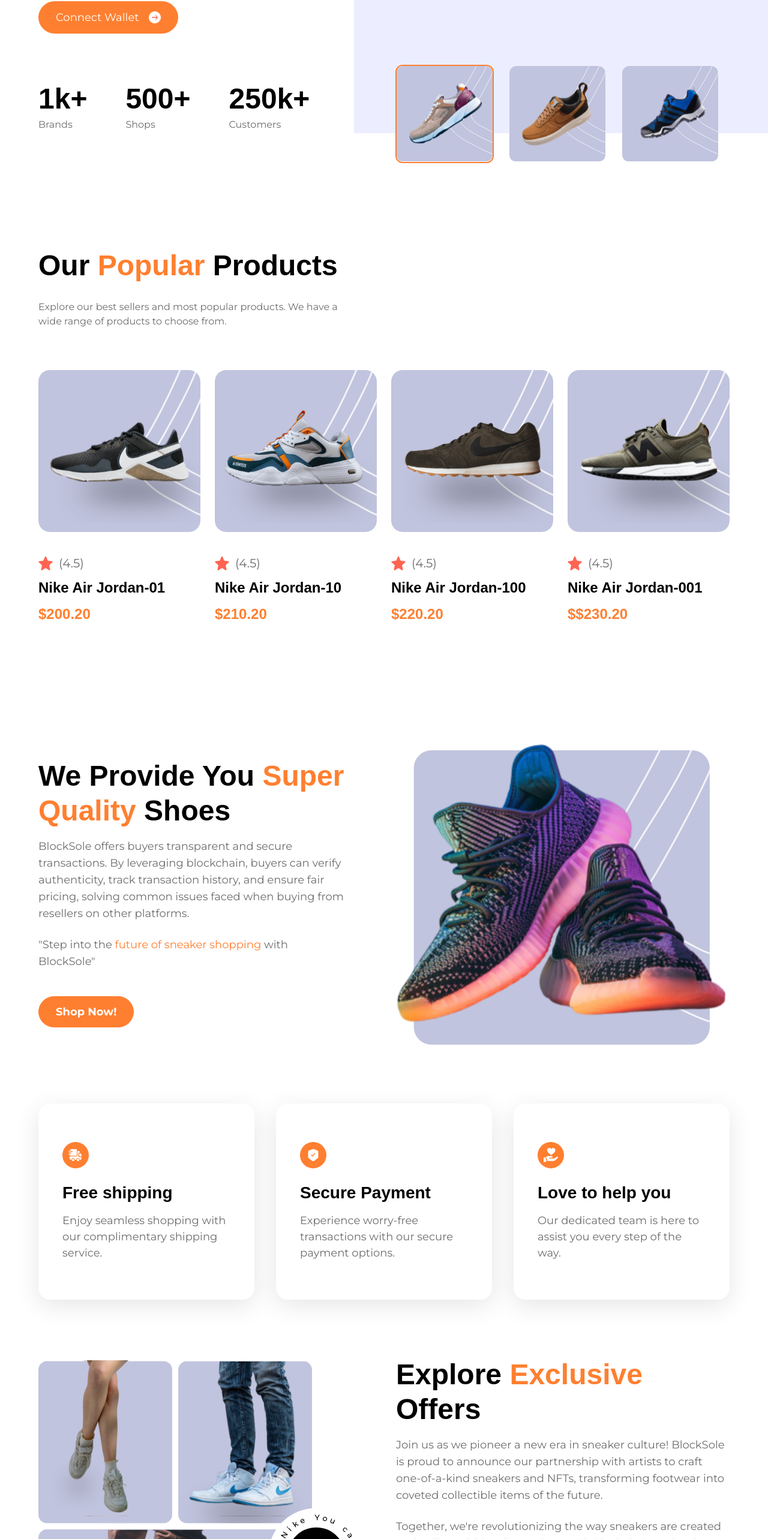
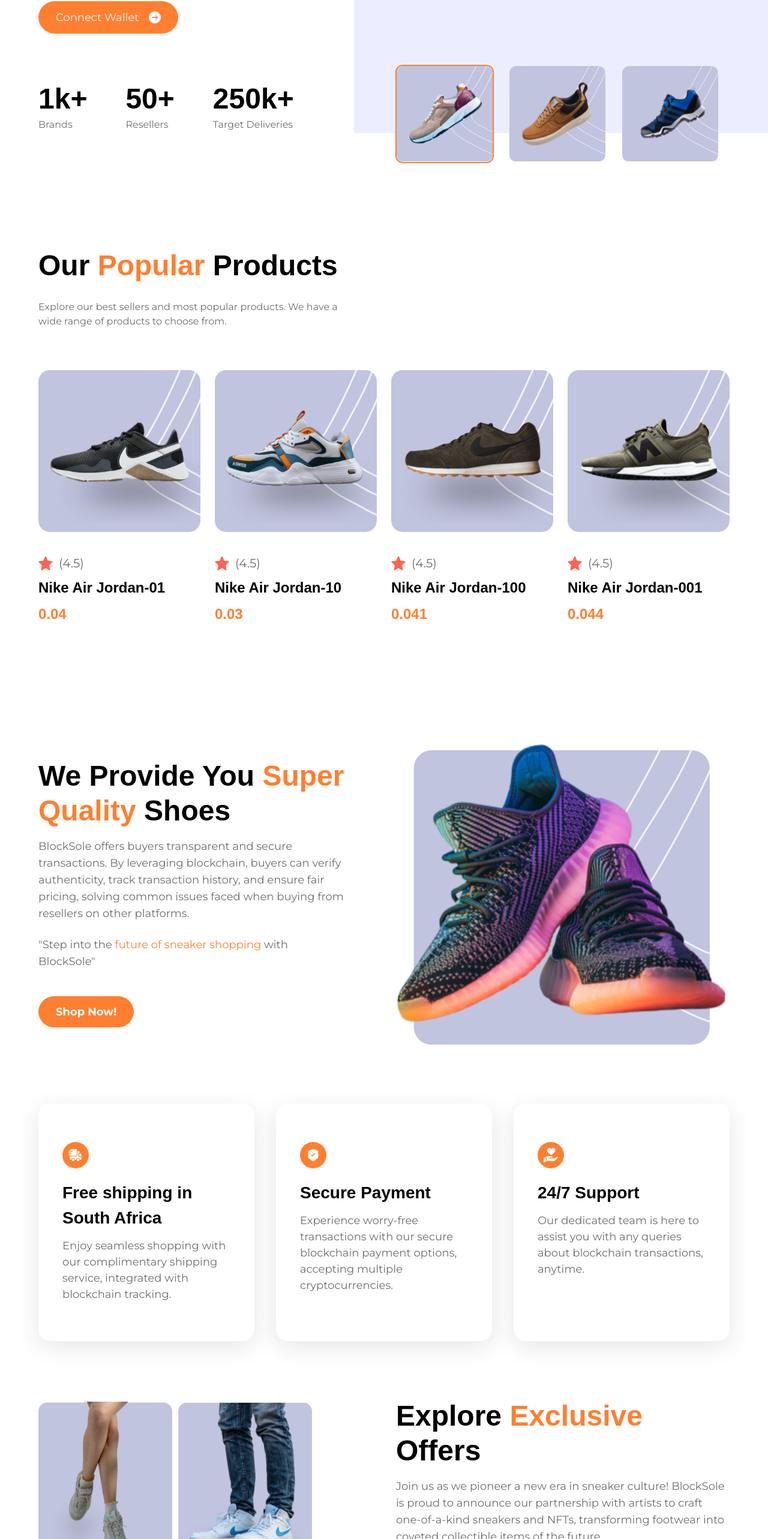
Before and after one commit to MamaKbubu/Blocksole, a React (Vite) app: page / in a window 1280 px wide. Shown: the part 766-3332 px from the top of the page at 60% size. Built offline with nearby package versions, Linux system fonts and the light colour scheme; a web font is replaced by a local one.

Commit message:
frontend ok

```diff
--- a/src/components/Nav.jsx
+++ b/src/components/Nav.jsx
@@ -14,12 +14,13 @@
                 height={60}
                 />
             </a>
-            <ul className='flex-1 flex justify-center items-center gap-16 max-lg:hidden '>
+            <ul className='flex-1 flex justify-center items-center gap-16 max-lg:hidden
+             '>
                 {navLinks.map((item) => (
                     <li key={item.label}>
                         <a
                         href={item.href}
-                        className='font-montserrat leading-normal text-lg text-slate-grey'
+                        className='font-montserrat leading-normal text-lg text-slate-grey hover:text-coral-red'
                         >
                         {item.label}
                         </a>
--- a/src/components/PopularProductCard.jsx
+++ b/src/components/PopularProductCard.jsx
@@ -20,7 +20,7 @@
             {name}
         </h3>
         <p className=" text-coral-red font-palanquin leading-normal font-semibold text-2xl mt-2">
-            ${price}
+            {price}
         </p>
     </div>
   )
--- a/src/components/ReviewCard.jsx
+++ b/src/components/ReviewCard.jsx
@@ -8,7 +8,27 @@
         alt="Customer"
         className="rounded-full object-cover w-[120px] h-[120px]"/>
         <p className="mt-6 max-w-sm text-center info-text">{feedback}</p>
-        <div className="mt-3 flex justify-center items-center gap-2.5">
+        <div className="mt-3 flex justify-center items-center gap-1">
+            <img
+            src={star}
+            width={24}
+            height={24}
+            className="object-contain m-0"/>
+            <img
+            src={star}
+            width={24}
+            height={24}
+            className="object-contain m-0"/>
+            <img
+            src={star}
+            width={24}
+            height={24}
+            className="object-contain m-0"/>
+            <img
+            src={star}
+            width={24}
+            height={24}
+            className="object-contain m-0"/>
             <img
             src={star}
             width={24}
--- a/src/components/ServiceCard.jsx
+++ b/src/components/ServiceCard.jsx
@@ -1,7 +1,7 @@
 const ServiceCard = ({imgURL, label, subtext}) => {
   return (
     <div className="flex-1 sm:w-[350px] sm:min-w-[350px] w-full
-    rounded-[20px] shadow-3xl px-10 py-16">
+    rounded-[20px] shadow-3xl px-10 py-16 cursor-pointer">
         <div className="w-11 h-11 flex justify-center items-center
         bg-coral-red rounded-full">
             <img
--- a/src/constants/index.js
+++ b/src/constants/index.js
@@ -12,79 +12,85 @@
     {
         thumbnail: thumbnailShoe1,
         bigShoe: bigShoe1,
+        description: "Experience the future of sneaker shopping with our decentralized platform. Secure and transparent transactions."
     },
     {
         thumbnail: thumbnailShoe2,
         bigShoe: bigShoe2,
+        description: "Buy and sell sneakers with peace of mind. Enjoy the benefits of blockchain technology."
     },
     {
         thumbnail: thumbnailShoe3,
         bigShoe: bigShoe3,
+        description: "Your favorite sneakers, now available on a secure and decentralized marketplace."
     },
 ];
 
 export const statistics = [
-    { value: '1k+', label: 'Brands' },
-    { value: '500+', label: 'Shops' },
-    { value: '250k+', label: 'Customers' },
+    { value: '1k+', label: 'Brands', description: 'A wide selection of brands, all available on our blockchain-powered platform.' },
+    { value: '50+', label: 'Resellers', description: 'Join hundreds of shops that trust our secure and transparent marketplace.' },
+    { value: '250k+', label: 'Target Deliveries', description: 'Over 250,000 satisfied customers using cryptocurrency for sneaker purchases.' },
 ];
 
 export const products = [
     {
         imgURL: shoe4,
         name: "Nike Air Jordan-01",
-        price: "200.20",
+        price: "0.04",
+        description: "Secure your purchase with cryptocurrency. No middlemen, just direct and safe transactions."
     },
     {
         imgURL: shoe5,
         name: "Nike Air Jordan-10",
-        price: "210.20",
+        price: "0.03",
+        description: "Enjoy transparent pricing and secure payments with our blockchain platform."
     },
     {
         imgURL: shoe6,
         name: "Nike Air Jordan-100",
-        price: "220.20",
+        price: "0.041",
+        description: "Buy with confidence, knowing your transaction is protected by blockchain technology."
     },
     {
         imgURL: shoe7,
         name: "Nike Air Jordan-001",
-        price: "$230.20",
+        price: "0.044",
+        description: "Experience the ease of using multiple cryptocurrencies for your sneaker purchases."
     },
 ];
 
 export const services = [
     {
         imgURL: truckFast,
-        label: "Free shipping",
-        subtext: "Enjoy seamless shopping with our complimentary shipping service."
+        label: "Free shipping in South Africa",
+        subtext: "Enjoy seamless shopping with our complimentary shipping service, integrated with blockchain tracking."
     },
     {
         imgURL: shieldTick,
         label: "Secure Payment",
-        subtext: "Experience worry-free transactions with our secure payment options."
+        subtext: "Experience worry-free transactions with our secure blockchain payment options, accepting multiple cryptocurrencies."
     },
     {
         imgURL: support,
-        label: "Love to help you",
-        subtext: "Our dedicated team is here to assist you every step of the way."
+        label: "24/7 Support",
+        subtext: "Our dedicated team is here to assist you with any queries about blockchain transactions, anytime."
     },
 ];
 
 export const reviews = [
     {
         imgURL: customer1,
-        customerName: 'Morich Brown',
+        customerName: '0xC1245E36.....14BA0bA44',
         rating: 4.5,
-        feedback: "The attention to detail and the quality of the product exceeded my expectations. Highly recommended!"
+        feedback: "The attention to detail and the quality of the product exceeded my expectations. The blockchain transaction was smooth and secure!"
     },
     {
         imgURL: customer2,
-        customerName: 'Lota Mongeskar',
+        customerName: '0xFG4567E36.....14BA0bA44',
         rating: 4.5,
-        feedback: "The product not only met but exceeded my expectations. I'll definitely be a returning customer!"
+        feedback: "The product not only met but exceeded my expectations. I'll definitely be a returning customer! The use of cryptocurrency made the process so easy."
     }
 ];
-
 
 export const footerLinks = [
     {
--- a/tailwind.config.js
+++ b/tailwind.config.js
@@ -25,6 +25,7 @@
         'primary': "#ECEEFF",
         "coral-red": "#FF7F30",
         "sexy-black": "#1E1E1E",
+        "background_white": "#D6CFCE",
         "slate-gray": "#6D6D6D",
         "pale-blue": "#F5F6FF",
         "white-400": "rgba(255, 255, 255, 0.80)"
```
